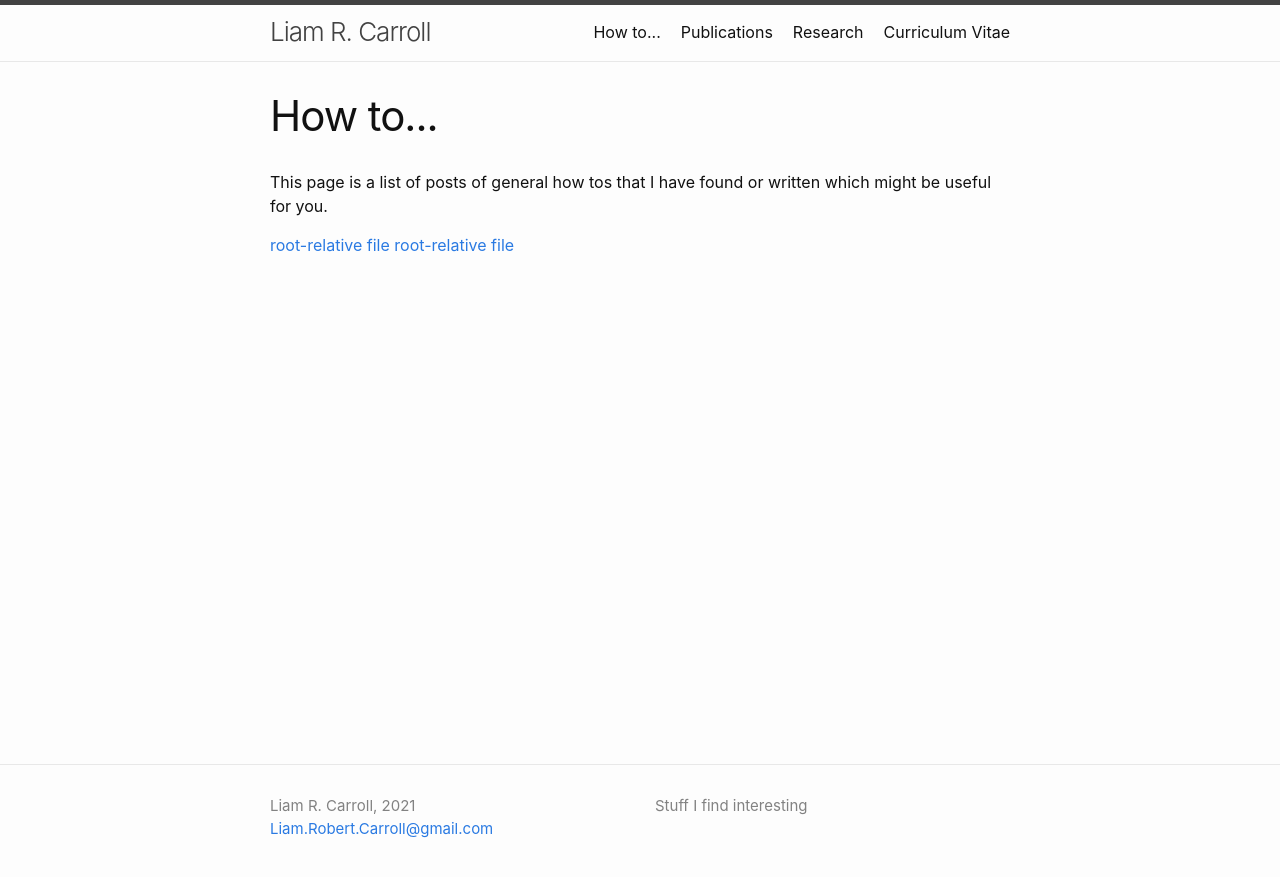
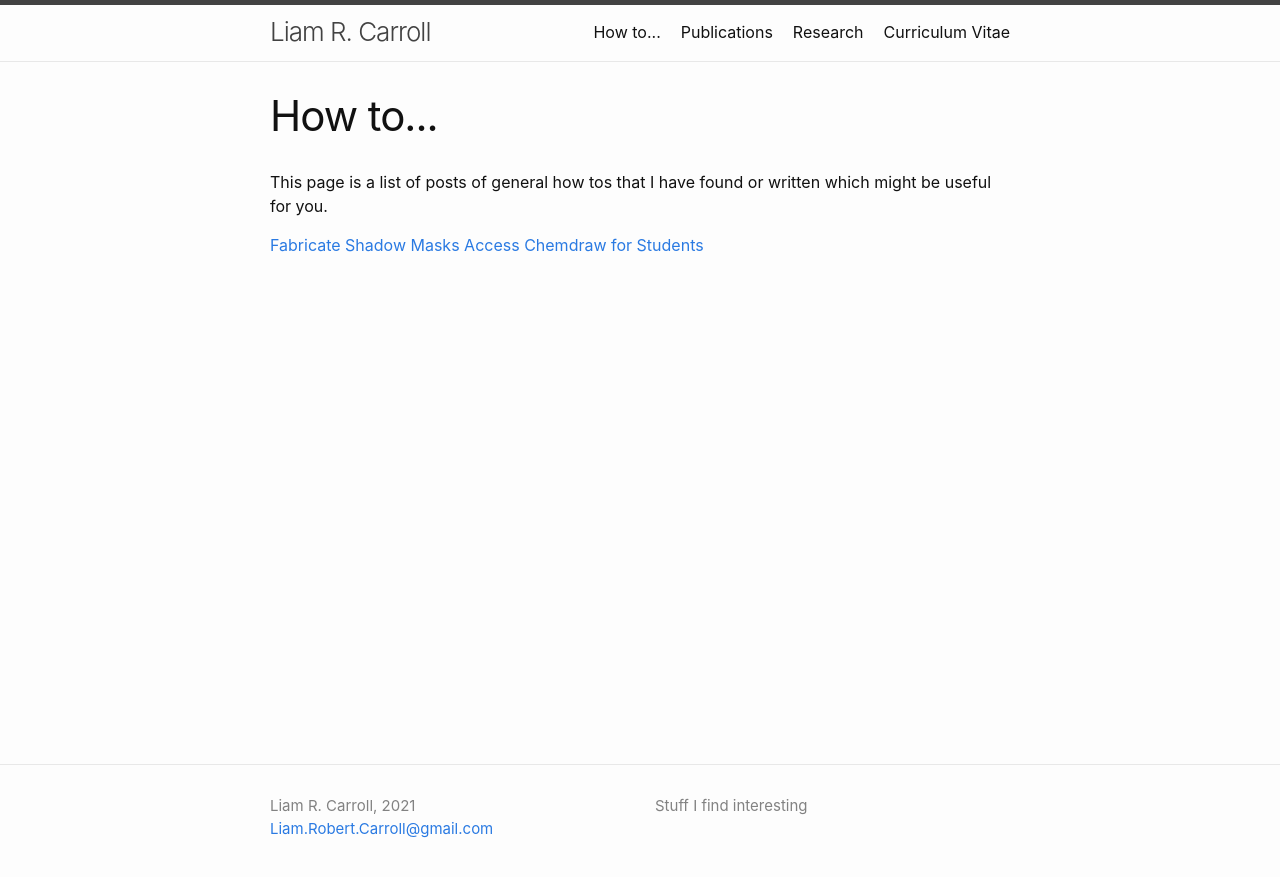
Before and after one commit to LRCarroll/LRCarroll, a Jekyll site: the page built from How To.md, in a window 1280 px wide. Shown: the top 877 px of the page. Built offline with Jekyll 4.4.1, drawn with Linux system fonts in a browser that asks for light colours.

Commit message:
update Links

```diff
--- a/How To.md
+++ b/How To.md
@@ -6,7 +6,5 @@ title: How to...
 This page is a list of posts of general how tos that I have found or written which might be useful for you.
 
 
-
-
-<a href="2022/02/16/Shadow_Masks.html">root-relative file</a>
-<a href="2022/02/17/ChemDraw.html">root-relative file</a>
+<a href="2022/02/16/Shadow_Masks.html">Fabricate Shadow Masks</a>
+<a href="2022/02/17/ChemDraw.html">Access Chemdraw for Students</a>
```
